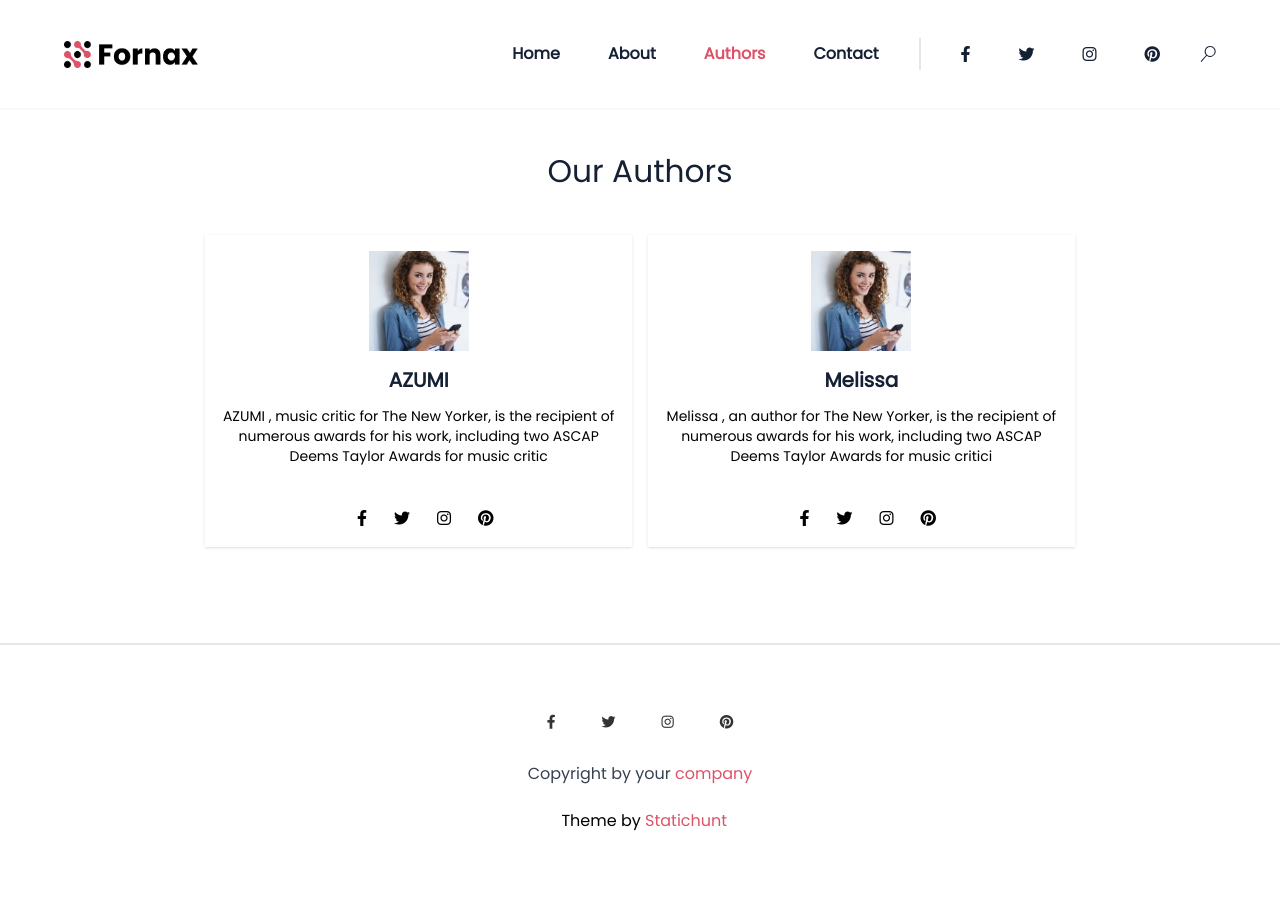
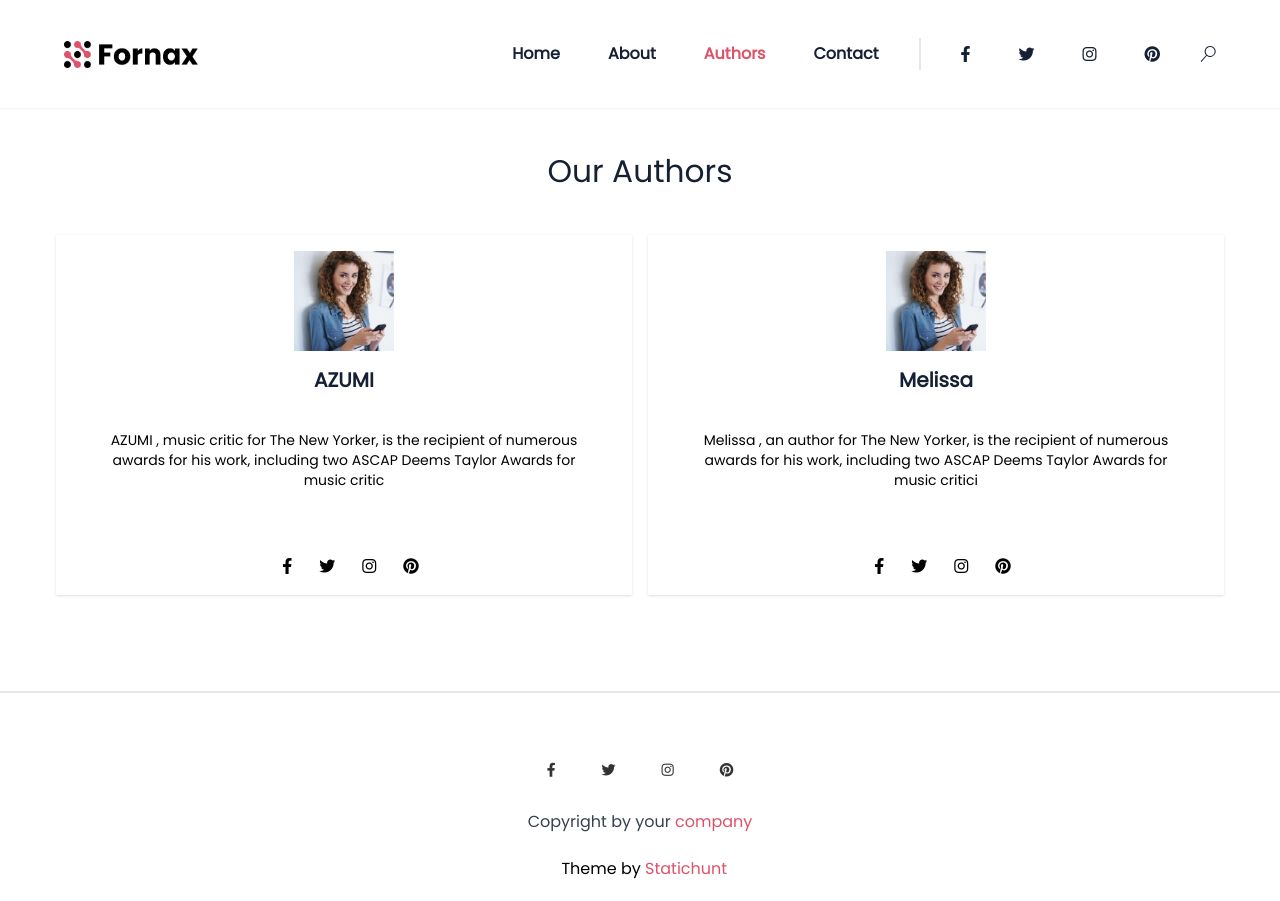
Before and after one commit to medlaam/fornax-nextjs, a Next.js app: page /authors in a window 1280 px wide. Before the commit the page ends 853 px from the top, so only its background shows below. Built offline with nearby package versions, Linux system fonts and the light colour scheme.

Commit message:
update author page

```diff
--- a/pages/authors/index.js
+++ b/pages/authors/index.js
@@ -19,16 +19,16 @@ const Authors = ({ authorsData, authorDefaultPage }) => {
       </Head>
       <div className={`mt-10 ${styles.about}`}>
         <h3 className="text-center text-textColor text-h3_sm md:text-h3">{title}</h3>
-        <div className="flex gap-4 flex-wrap my-10 justify-center m-auto">
+        <div className="flex gap-4 flex-wrap my-10 justify-center mx-auto">
           {
             authorsData.map((a, i) => (
-              <div key={i} className="p-4 shadow md:w-1/2 lg:w-1/3">
+              <div key={i} className="p-4 shadow w-2/3 max-w-xl">
                 <div className="text-center">
                   <Image height={100} width={100} objectFit="cover" src={a.frontmatter.image} />
                 </div>
                 <h5 className="mt-3 text-center font-bold text-textColor text-sm md:text-h5 hover:text-primaryColor"><Link href={`/authors/${kebabCase(a.frontmatter.name)}`}>{a.frontmatter.name}</Link></h5>
 
-                <div className="mt-4 text-center prose-p:text-sm" dangerouslySetInnerHTML={{ __html: marked.parse(a.content).slice(0, 150) }}>
+                <div className="mt-4 p-6 text-center prose-p:text-sm" dangerouslySetInnerHTML={{ __html: marked.parse(a.content).slice(0, 150) }}>
                 </div>
                 <ul className={`flex items-center justify-center mt-10 ${styles.writersLink}`}>
                   {
```
